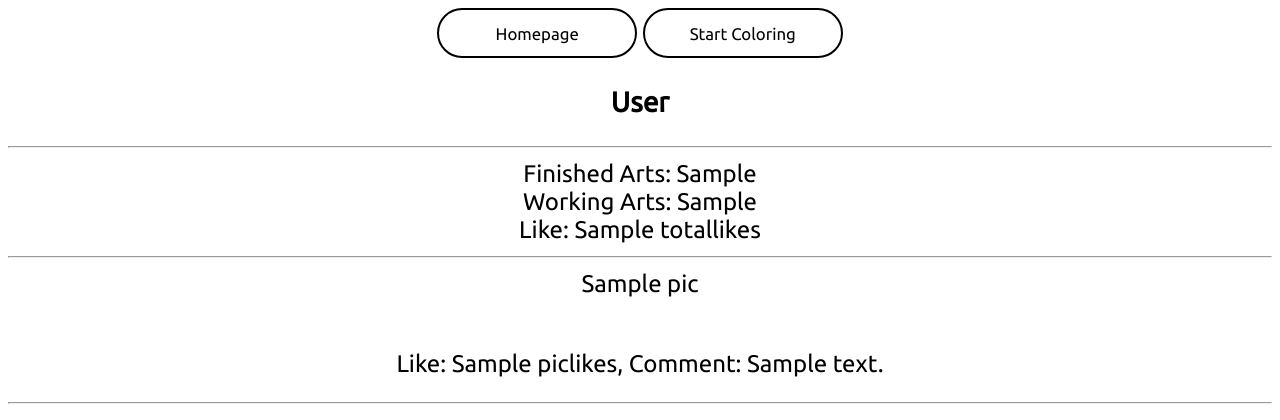
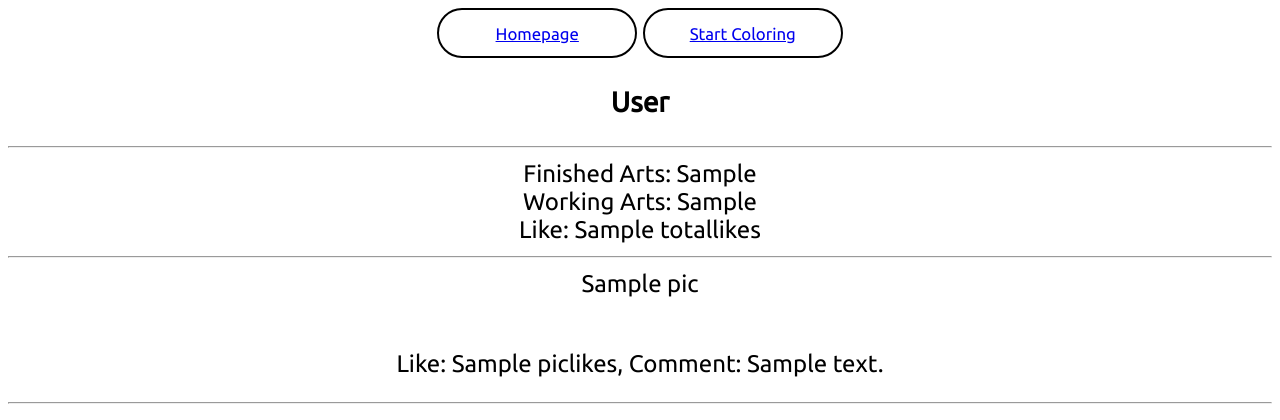
Before and after one commit to tambv6164/teamcolorpictures, a Flask app: template templates/profile.html in a window 1280 px wide. Shown: the top 420 px of the page. Run offline with Flask 2, Linux system fonts and the light colour scheme; the template is opened without the code that fills it: most values are stand-ins (such as "Sample title", 1, 10 or a date in 2020).

Commit message:
Update profile.html

```diff
--- a/templates/profile.html
+++ b/templates/profile.html
@@ -9,11 +9,12 @@
     <title>{{ artist_infor.fullname }}</title>
 </head>
 <body>
-    <button class="nut">Homepage</button>
-    <button class="nut">Start Coloring</button>
+    <button class="nut"><a href="{{ url_for('home') }}">Homepage</a></button>
+    <button class="nut"><a href="{{ url_for('full_category') }}">Start Coloring</a></button>
+
     {% if 'token' in session %}
         <button class="nut"><a href="me">My Arts</a></button>
-        <button class="nut">Log out</button>
+        <button class="nut"><a href="{{ url_for('logout') }}">Log out</a></button>
     {% endif %}
 
     <h3>{{ artist_infor.fullname }}</h3>
@@ -45,7 +46,7 @@
             <img src="{{ pic.piclink }}" alt="">
             <hr>
         {% endfor %}
-        <button class="nut"><a href="">Start new art</a></button>
+        <button class="nut"><a href="{{ url_for('full_category') }}">Start new art</a></button>
     {% endif %}
 </body>
 </html>
```
